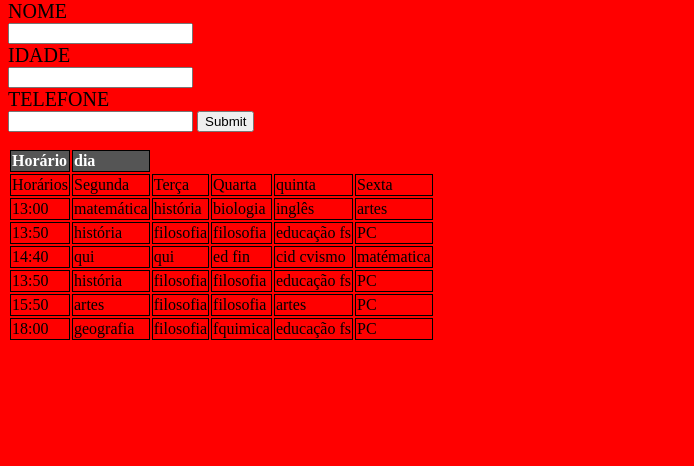
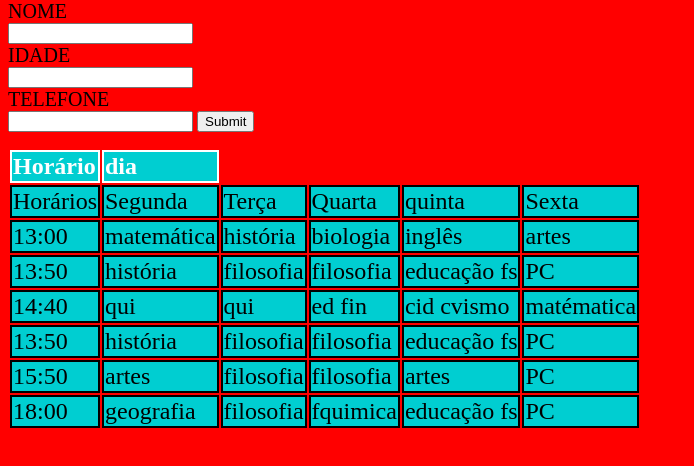
Before and after one commit to rogerramos1516/formul-rio, a plain HTML site: page index.html in a window 1280 px wide. Shown: the part 66-532 px from the top of the page, without its empty margins (0-694 px from the left). Drawn offline with Linux system fonts and the light colour scheme.

Commit message:
Update style.css

```diff
--- a/style.css
+++ b/style.css
@@ -17,3 +17,11 @@ thead {
   color: white;
   font-weight: bold;
 }
+  table tr{
+      background-color: darkturquoise;
+}
+  table tr td{
+      border: 2px solid;
+      border-clor: orange;
+      font-size: 24px;
+}
```
